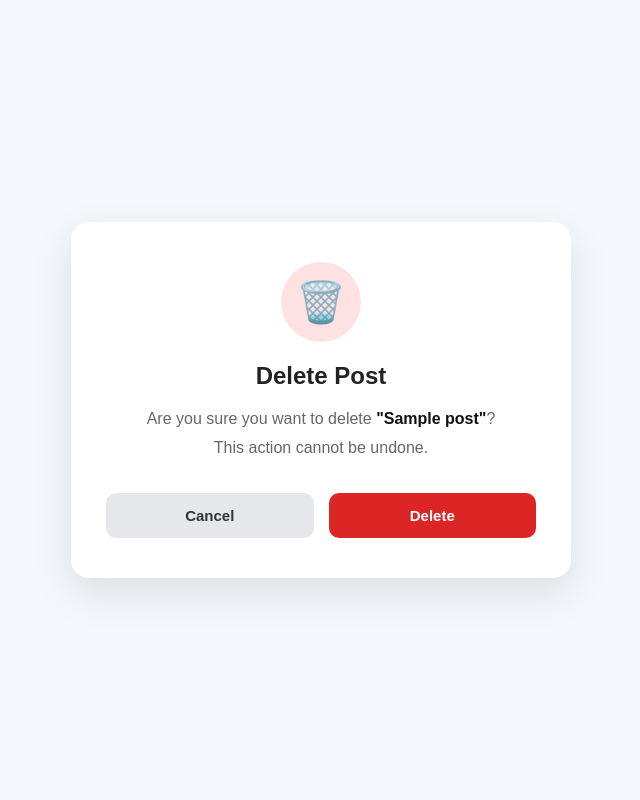
After one commit to mrzfvl3908/BlogProAdvanceAPI, a Django app: a page that uses core/blog_app/templates/blog_app/post_confirm_delete.html in a window 1280 px wide. The commit adds this page. Shown: the whole page, without its empty margins (319-959 px from the left). Run offline with Django 5.2, Linux system fonts and the light colour scheme; a user stored in the database is signed in; tables that the repository leaves empty hold one stand-in row (values such as "Sample post").

Commit message:
add updateview and deleteview

```diff
--- /dev/null
+++ b/core/blog_app/templates/blog_app/post_confirm_delete.html
@@ -0,0 +1,130 @@
+<!DOCTYPE html>
+<html lang="en">
+<head>
+    <meta charset="UTF-8">
+    <meta name="viewport" content="width=device-width, initial-scale=1.0">
+    <title>Delete Post</title>
+
+    <style>
+        * {
+            margin: 0;
+            padding: 0;
+            box-sizing: border-box;
+            font-family: Arial, sans-serif;
+        }
+
+        body {
+            min-height: 100vh;
+            display: flex;
+            justify-content: center;
+            align-items: center;
+            background: #f4f7fc;
+            padding: 20px;
+        }
+
+        .card {
+            width: 100%;
+            max-width: 500px;
+            background: #fff;
+            padding: 40px 35px;
+            border-radius: 18px;
+            text-align: center;
+            box-shadow: 0 15px 40px rgba(0, 0, 0, .1);
+        }
+
+        .icon {
+            width: 80px;
+            height: 80px;
+            margin: 0 auto 20px;
+            border-radius: 50%;
+            background: #fee2e2;
+            color: #dc2626;
+            font-size: 40px;
+            display: flex;
+            justify-content: center;
+            align-items: center;
+        }
+
+        h2 {
+            color: #222;
+            margin-bottom: 15px;
+        }
+
+        p {
+            color: #666;
+            line-height: 1.8;
+            margin-bottom: 30px;
+        }
+
+        .post-title {
+            color: #111;
+            font-weight: bold;
+        }
+
+        .buttons {
+            display: flex;
+            gap: 15px;
+        }
+
+        .btn {
+            flex: 1;
+            padding: 14px;
+            border: none;
+            border-radius: 10px;
+            text-decoration: none;
+            font-size: 15px;
+            font-weight: bold;
+            cursor: pointer;
+            transition: .3s;
+        }
+
+        .btn-delete {
+            background: #dc2626;
+            color: #fff;
+        }
+
+        .btn-delete:hover {
+            background: #b91c1c;
+        }
+
+        .btn-cancel {
+            background: #e5e7eb;
+            color: #333;
+        }
+
+        .btn-cancel:hover {
+            background: #d1d5db;
+        }
+    </style>
+</head>
+<body>
+
+<div class="card">
+    <div class="icon">🗑️</div>
+
+    <h2>Delete Post</h2>
+
+    <p>
+        Are you sure you want to delete
+        <span class="post-title">"{{ post }}"</span>?
+        <br>
+        This action cannot be undone.
+    </p>
+
+    <form method="POST">
+        {% csrf_token %}
+
+        <div class="buttons">
+            <a href="{{ post.get_absolute_url }}" class="btn btn-cancel">
+                Cancel
+            </a>
+
+            <button type="submit" class="btn btn-delete">
+                Delete
+            </button>
+        </div>
+    </form>
+</div>
+
+</body>
+</html>
--- a/core/blog_app/urls.py
+++ b/core/blog_app/urls.py
@@ -6,4 +6,6 @@ urlpatterns = [
     path('posts_list/', views.PostListView.as_view(), name='posts-list'),
     path('post_detail/<slug:slug>', views.PostDetailView.as_view(), name='post-detail'),
     path('create/post/', views.PostCreateView.as_view(), name='post-create'),
+    path('post/<slug:slug>/update/', views.PostUpdateView.as_view(), name='post-update'),
+    path('post/<slug:slug>/delete/', views.PostDeleteView.as_view(), name='post-delete'),
 ]
--- a/core/blog_app/views.py
+++ b/core/blog_app/views.py
@@ -1,7 +1,7 @@
 from django.contrib.auth.mixins import LoginRequiredMixin, PermissionRequiredMixin
 from django.db.models import F
 from django.shortcuts import render
-from django.views.generic import ListView, DetailView, CreateView
+from django.views.generic import ListView, DetailView, CreateView, UpdateView, DeleteView
 from blog_app.forms import PostForm
 from blog_app.models import Post
 
@@ -35,8 +35,19 @@ class PostDetailView(LoginRequiredMixin, PermissionRequiredMixin, DetailView):
 class PostCreateView(LoginRequiredMixin, CreateView):
     model = Post
     form_class = PostForm
-    success_url = '/'
+    success_url = '/blog/posts_list'
 
     def form_valid(self, form):
         form.instance.author = self.request.user.profile
         return super().form_valid(form)
+
+
+class PostUpdateView(LoginRequiredMixin, UpdateView):
+    model = Post
+    form_class = PostForm
+    success_url = '/blog/posts_list'
+
+
+class PostDeleteView(LoginRequiredMixin, DeleteView):
+    model = Post
+    success_url = '/blog/posts_list/'
--- a/core/templates/header.html
+++ b/core/templates/header.html
@@ -37,7 +37,7 @@
                         <li class="menu-has-children"><a href="">Postal operations </a>
                             <ul>
                                 <li><a href="{% url 'blog_app:post-create' %}">AddPost</a></li>
-                                <li><a href="#">Item Two</a></li>
+{#                                <li><a href="#">Item Two</a></li>#}
                             </ul>
                         </li>
                     {% endif %}
```
Also changed, not shown: core/blog_app/templates/blog_app/post_detail.html (+4 -4 lines), core/blog_app/templates/blog_app/post_list.html (+8 -4 lines), core/media/posts/redfall-3840x2160-screenshot-e3-2021-4k-23456.jpg (added).
